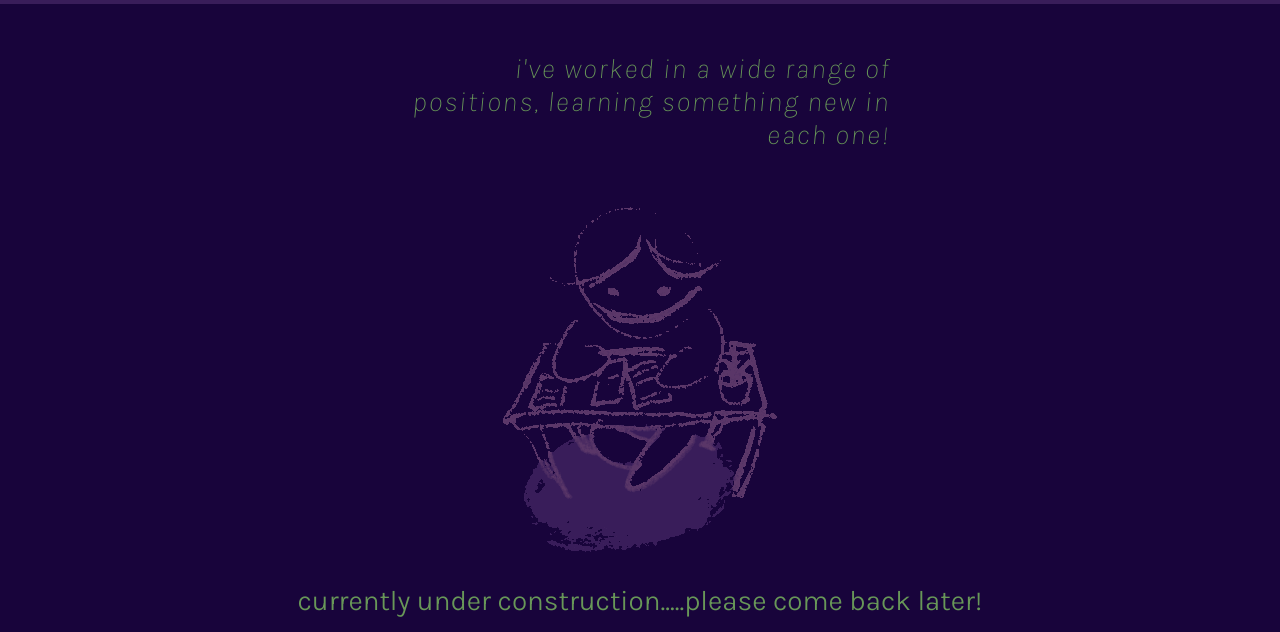
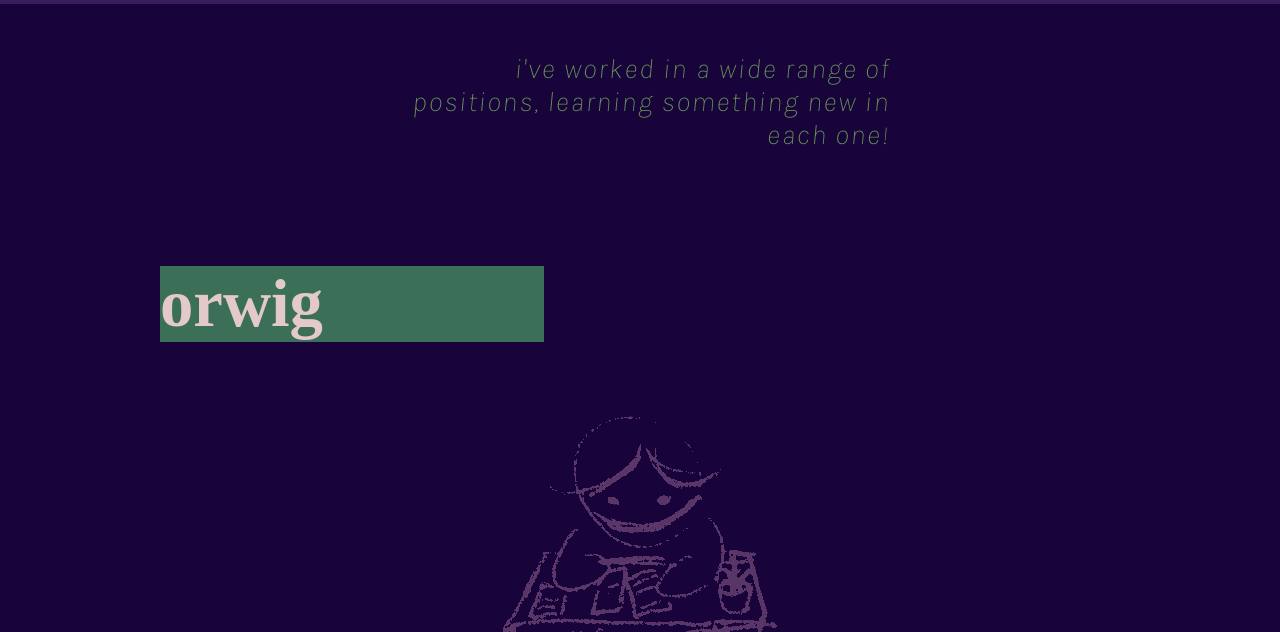
Before and after one commit to zhangaustine/zhangaustine.github.io, a plain HTML site: page experience.html in a window 1280 px wide. Shown: the part 168-800 px from the top of the page. Drawn offline with Linux system fonts and the light colour scheme; a web font is replaced by a local one.

Commit message:
working ugly

```diff
--- a/css/style.css
+++ b/css/style.css
@@ -258,6 +258,7 @@ header {
 /* experience page - alternate color themes */
 .position-A {
     background-color:var(--emerald);
+    max-width: 30vw;
     /* h1, use for job title */
     h1 {
 
--- a/experience.html
+++ b/experience.html
@@ -49,6 +49,11 @@
 
         <!-- main content -->
         <section class="wrapper content">
+
+            <section class="position-A">
+                <h1>orwig</h1>
+            </section>
+
             <!-- under construction -->
             <div class="flex-container notice">
                 <img src="img/wip.gif" alt="GIF of a figure at desk, working" class="flex-item karla-i20">
```
Also changed, not shown: portfolio.html (line endings or trailing spaces).
